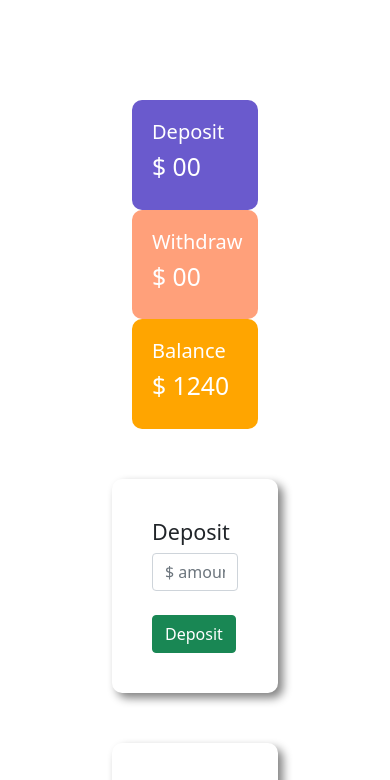
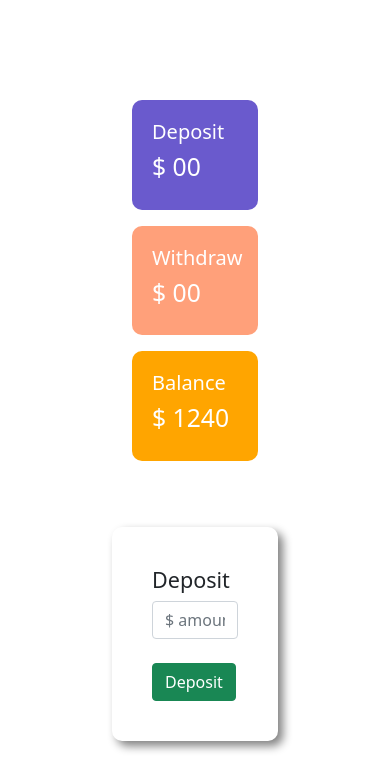
Before and after one commit to Abidur-Rahman-Chowdhury/social-bank, a plain HTML site: page index.html in a window 390 px wide. Both pictures are taken after a click on the button "Login". Shown: the top 780 px of the page. Drawn offline with nearby package versions, Linux system fonts and the light colour scheme.

Commit message:
some margin bottom

```diff
--- a/index.html
+++ b/index.html
@@ -27,19 +27,19 @@
     <div id="transection-Area">
         <div class="container">
             <div class="row">
-                <div class="col-md-4 ">
+                <div class="col-md-4 mb-3 ">
                     <div class="deposit status">
                         <h5>Deposit</h5>
                         <h2>$ <span id="currentDeposit">00</span></h2>
                     </div>
                 </div>
-                <div class="col-md-4">
+                <div class="col-md-4 mb-3">
                     <div class="withdraw status">
                         <h5>Withdraw</h5>
                         <h2>$ <span id="withdraw-text">00 </span> </h2>
                     </div>
                 </div>
-                <div class="col-md-4 ">
+                <div class="col-md-4 mb-3">
                     <div class="balance status">
                         <h5>Balance</h5>
                         <h2>$ <span id="currentBalance">1240</span> </h2>
```
